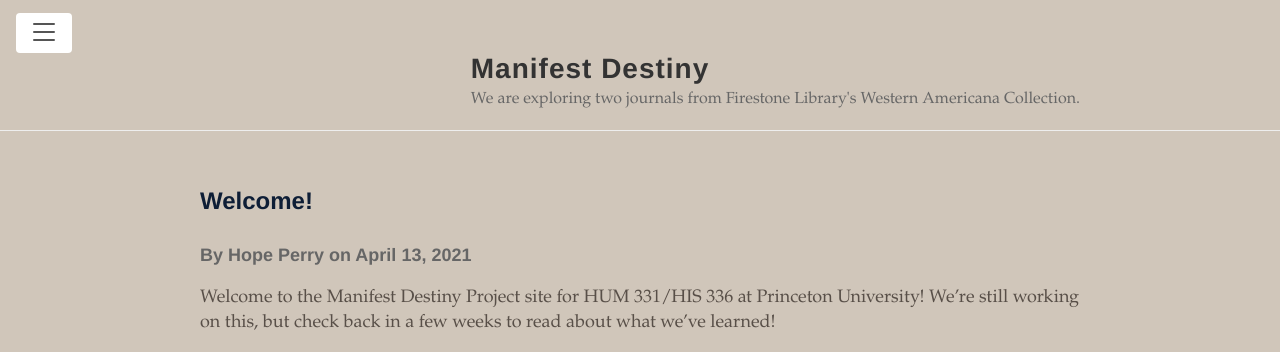
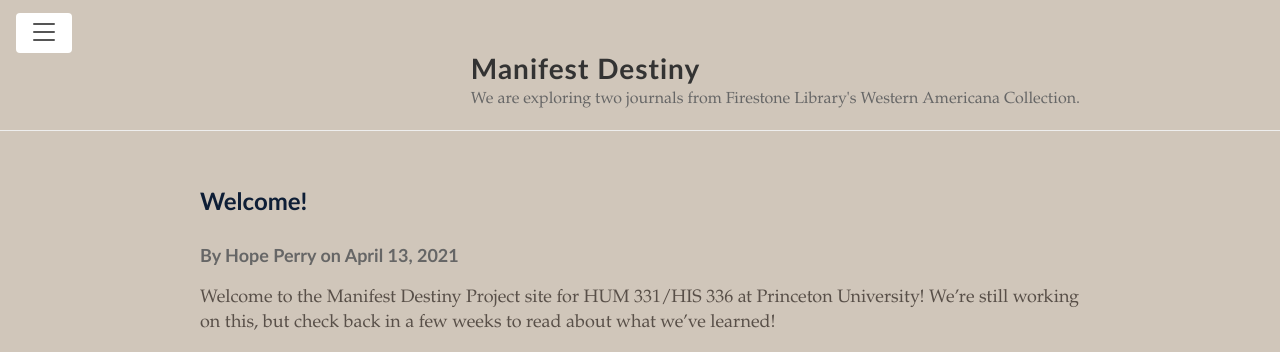
Before and after one commit to HUM-331-Princeton/manifest-destiny, a Jekyll site: the page built from index.md, in a window 1280 px wide. Shown: the top 352 px of the page. Built offline with Jekyll 4.4.1, drawn with Linux system fonts in a browser that asks for light colours.

Commit message:
font colors

```diff
--- a/_sass/_variables.scss
+++ b/_sass/_variables.scss
@@ -23,6 +23,7 @@
 $helveticaNeue: "Helvetica Neue", Helvetica, Arial, sans-serif;
 $georgia: Georgia, serif;
 $garamond: Garamond, serif;
+$gillSans: "Gill Sans", sans-serif;
 
 // Mobile breakpoints
 @mixin mobile {
--- a/style.scss
+++ b/style.scss
@@ -38,8 +38,8 @@
 }
 
 h1, h2, h3, h4, h5, h6 {
-  font-family: $helveticaNeue;
-  color: $darkerGray;
+  font-family: $gillSans;
+  color: $brown;
   font-weight: bold;
 
   line-height: 1.7;
@@ -214,7 +214,7 @@
   margin: 0;
   color: $darkGray;
   cursor: pointer;
-  font-family: $helveticaNeue;
+  font-family: $gillSans;
   font-size: 28px;
   letter-spacing: 1px;
 }
```
